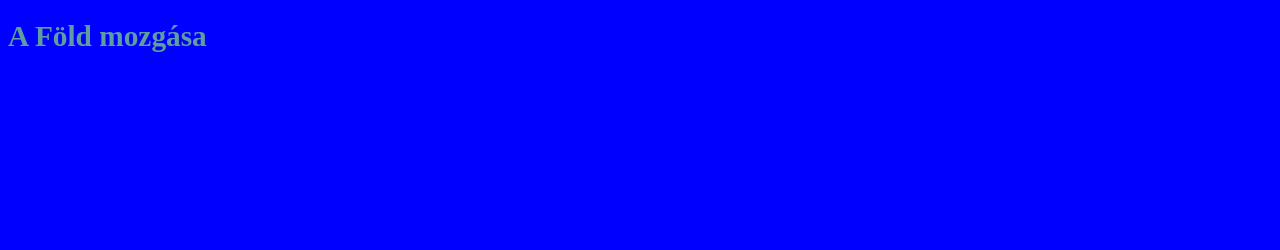
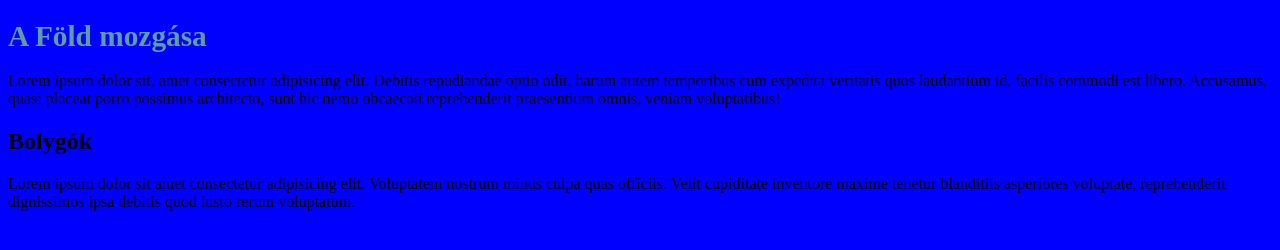
Before and after one commit to TenylegMilanVagyok/test, a plain HTML site: page index.html in a window 1280 px wide. Drawn offline with Linux system fonts and the light colour scheme.

Commit message:
index mod

```diff
--- a/index.html
+++ b/index.html
@@ -10,5 +10,9 @@
 </head>
 <body>
     <h1>A Föld mozgása</h1>
+    <p class="forma">Lorem ipsum dolor sit, amet consectetur adipisicing elit. Debitis repudiandae optio odit, harum autem temporibus cum expedita veritatis quos laudantium id, facilis commodi est libero. Accusamus, quasi placeat porro possimus architecto, sunt hic nemo obcaecati reprehenderit praesentium omnis, veniam voluptatibus!</p>
+    <h2>Bolygók</h2>
+    <p class="formazas">Lorem ipsum dolor sit amet consectetur adipisicing elit. Voluptatem nostrum minus culpa quas officiis. Velit cupiditate inventore maxime tenetur blanditiis asperiores voluptate, reprehenderit dignissimos ipsa debitis quod iusto rerum voluptatum.</p>
+
 </body>
 </html>
```
